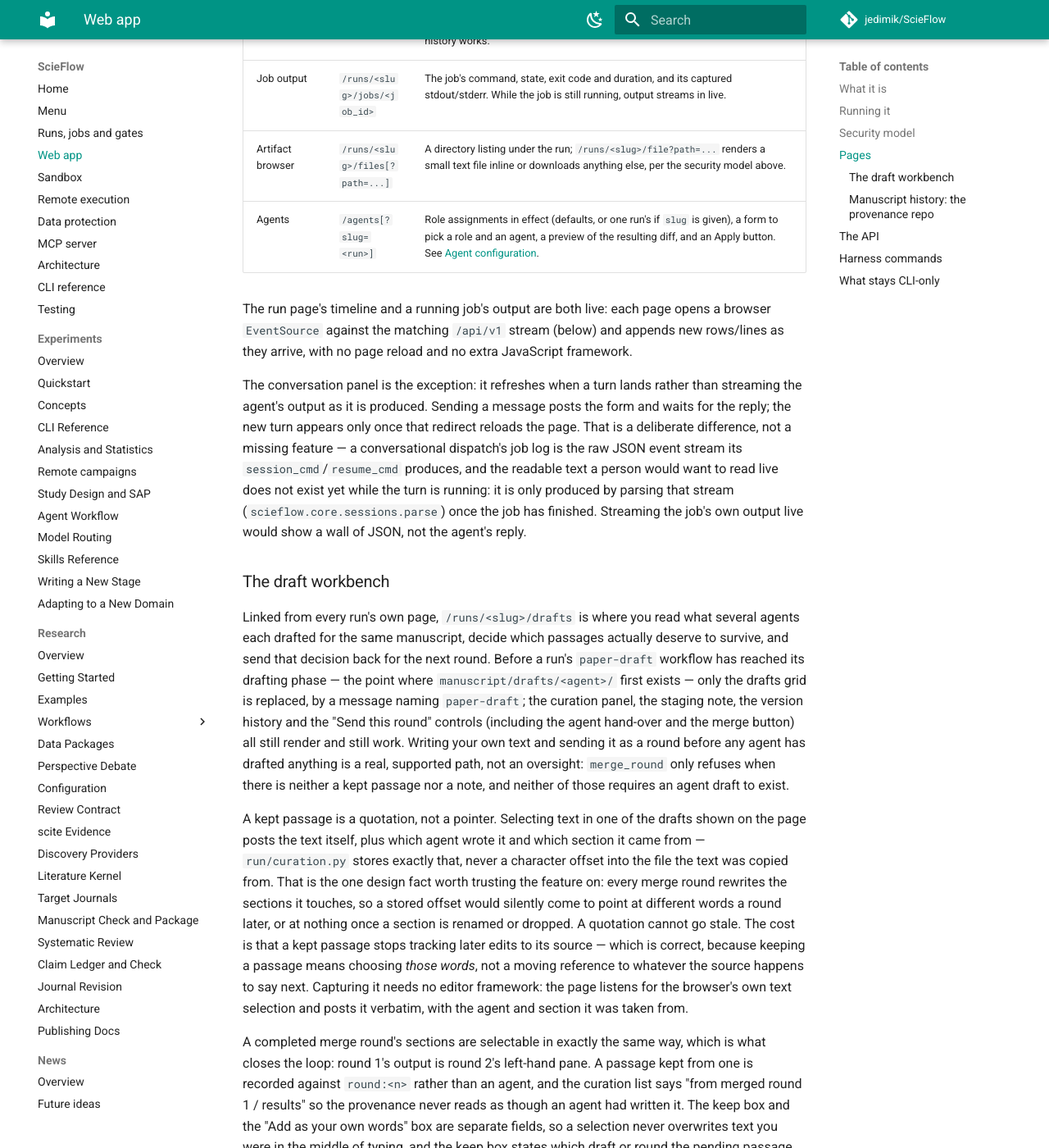
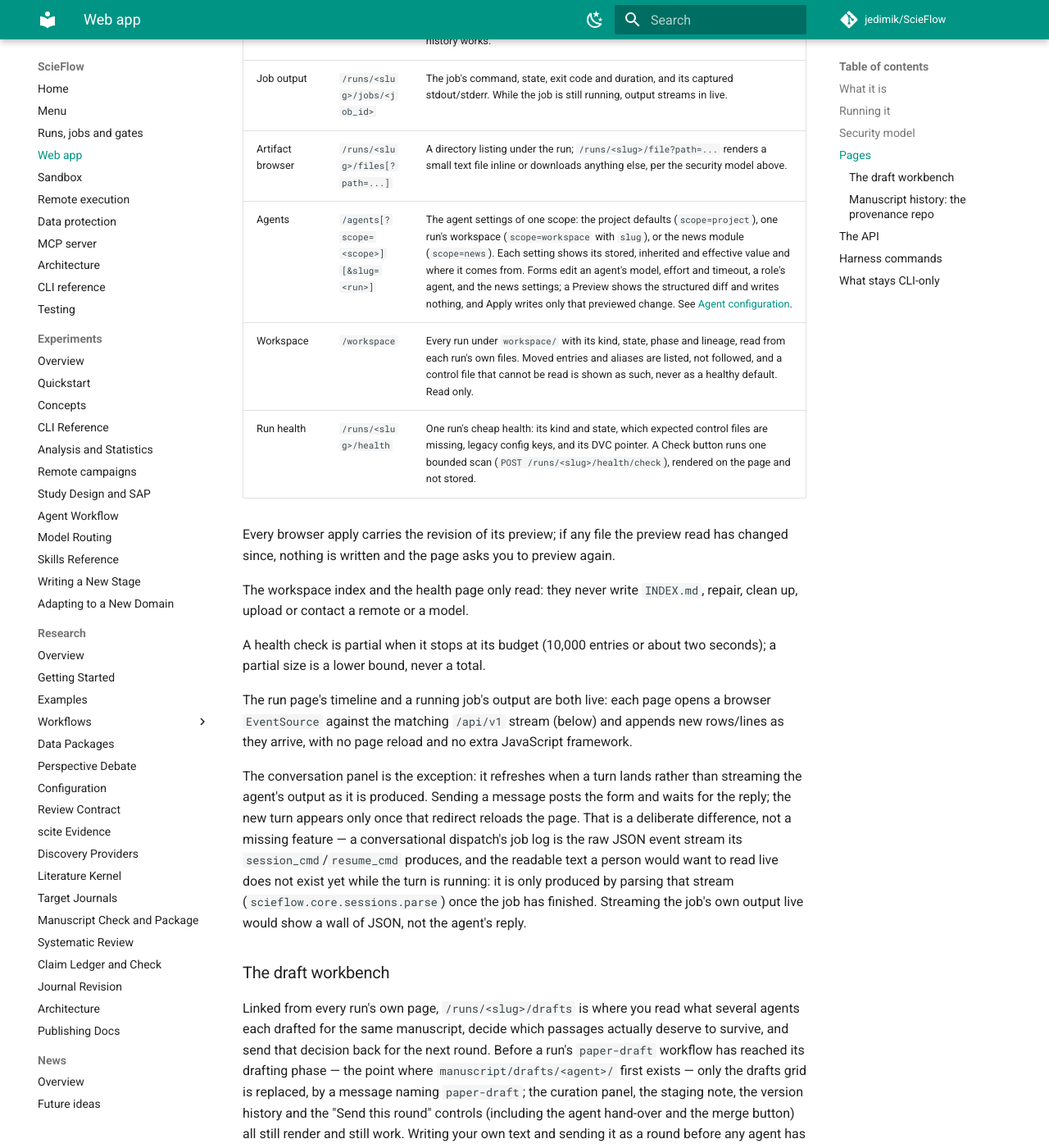
Before and after one commit to jedimik/ScieFlow, an MkDocs documentation site: the page built from docs/web.md, in a window 1280 px wide and 1400 px high, scrolled down 4100 px. Shown: the whole window at 82% size. Built offline with MkDocs 1.6.1 and Material for MkDocs 9.7.7, drawn with Linux system fonts in a browser that asks for light colours; comment, search, counter and statistics services are not loaded; some of the changed text lies outside the part shown.

Commit message:
docs(web,menu): T-12 sentences T3-T8, the Workspace and Run health pages, the API rows (T-12 t7)

```diff
--- a/docs/web.md
+++ b/docs/web.md
@@ -144,7 +144,15 @@ at exactly this.
 | Draft workbench | `/runs/<slug>/drafts` | Every drafting agent's sections, side by side, each with a Compile PDF button; the curation built from them — kept passages and your own written blocks, reorderable, each removable, with a version history and a Restore button next to any earlier one; a note staged for the next round; the control that sends the round to the merging agent; and a manuscript-history panel with a diff form beside it. See below for what makes a kept passage trustworthy, how a round is dispatched, how the preview compiles, and how the manuscript's own git history works. |
 | Job output | `/runs/<slug>/jobs/<job_id>` | The job's command, state, exit code and duration, and its captured stdout/stderr. While the job is still running, output streams in live. |
 | Artifact browser | `/runs/<slug>/files[?path=...]` | A directory listing under the run; `/runs/<slug>/file?path=...` renders a small text file inline or downloads anything else, per the security model above. |
-| Agents | `/agents[?slug=<run>]` | Role assignments in effect (defaults, or one run's if `slug` is given), a form to pick a role and an agent, a preview of the resulting diff, and an Apply button. See [Agent configuration](agents.md#the-agents-page). |
+| Agents | `/agents[?scope=<scope>][&slug=<run>]` | The agent settings of one scope: the project defaults (`scope=project`), one run's workspace (`scope=workspace` with `slug`), or the news module (`scope=news`). Each setting shows its stored, inherited and effective value and where it comes from. Forms edit an agent's model, effort and timeout, a role's agent, and the news settings; a Preview shows the structured diff and writes nothing, and Apply writes only that previewed change. See [Agent configuration](agents.md#the-agents-page). |
+| Workspace | `/workspace` | Every run under `workspace/` with its kind, state, phase and lineage, read from each run's own files. Moved entries and aliases are listed, not followed, and a control file that cannot be read is shown as such, never as a healthy default. Read only. |
+| Run health | `/runs/<slug>/health` | One run's cheap health: its kind and state, which expected control files are missing, legacy config keys, and its DVC pointer. A Check button runs one bounded scan (`POST /runs/<slug>/health/check`), rendered on the page and not stored. |
+
+Every browser apply carries the revision of its preview; if any file the preview read has changed since, nothing is written and the page asks you to preview again.
+
+The workspace index and the health page only read: they never write `INDEX.md`, repair, clean up, upload or contact a remote or a model.
+
+A health check is partial when it stops at its budget (10,000 entries or about two seconds); a partial size is a lower bound, never a total.
 
 The run page's timeline and a running job's output are both live: each page
 opens a browser `EventSource` against the matching `/api/v1` stream (below)
@@ -461,7 +469,12 @@ this app's own pages — it is a stable-enough surface to script against.
 | `POST /api/v1/runs/<slug>/conversation` | Send one message; the reply is a sandboxed job that resumes the agent's session — `service.say`. There is no CLI equivalent: the conversation is browser-only today. |
 | `POST /api/v1/runs/<slug>/conversation/agent` | Hand the conversation to a different agent, clearing its recorded session — `service.set_conversation_agent`. |
 | `GET /api/v1/gates` | Gates still waiting for an answer, optionally `?slug=<run>`. |
-| `GET /api/v1/agents` | Effective role assignments and agent settings, with their sources. |
+| `GET /api/v1/agents` | Effective role assignments and agent settings, with their sources; with `scope` (`project`, `workspace` or `news`), the browser view of that scope. |
+| `POST /api/v1/agents/preview` | A browser change to the agent settings as JSON: its structured diff and the `revision` that binds it — `service.plan_agent_changes`. Writes nothing. |
+| `POST /api/v1/agents/apply` | Write a previewed change; it needs the `revision` of that preview — `service.apply_agent_changes`. A refusal is 400; a stale, busy or partial configuration is 409. |
+| `GET /api/v1/workspace` | The read-only workspace index — `service.workspace_index`. |
+| `GET /api/v1/runs/<slug>/health` | A run's cheap health, fixed reads only — `service.run_health`. |
+| `POST /api/v1/runs/<slug>/health/check` | One bounded scan of a run, returned and not stored — `service.scan_run_health`. |
 | `GET /api/v1/runs/<slug>/events/stream` | Server-sent events: the timeline, replayed then followed live. |
 | `GET /api/v1/jobs/<job_id>/log/stream` | Server-sent events: one frame per line of a job's stdout, as it is written. |
 | `POST /api/v1/runs/<slug>/phase` | Set a phase's state — `service.mark_phase`, same as `scieflow run mark`. |
@@ -479,6 +492,8 @@ Every `POST` above needs the CSRF header as well as the session cookie (see
 `/runs/<slug>/...` and `/agents` routes instead, which redirect back to a
 page rather than returning JSON. Both sets — and no others — are exactly
 the mutating-route inventory `tests/web/test_read_only.py` enforces.
+
+`GET /api/v1/agents` without `scope` still returns the full effective configuration, command templates included; with `scope=` it returns the browser view, which never includes them.
 
 The generated OpenAPI schema is at `/api/v1/openapi.json`, and interactive
 docs (Swagger UI) are at `/api/v1/docs` — both need the session cookie too.
@@ -543,11 +558,7 @@ A few things are terminal-only on purpose, not because nobody got to them:
   for a primary on one role. It exists to be deliberate and explicit (see
   [Agent configuration](agents.md#support-agents-as-primary-per-role)); a
   button that could do it in one click would defeat that purpose.
-- **Per-agent field edits, promotions and demotions on the Agents page.**
-  The page (below) covers role assignment only — see
-  ["The Agents page"](agents.md#the-agents-page). Changing a field like
-  `timeout_min`, or granting/removing a `--promote` exception, is still
-  `scieflow agent configure`.
+- **Command templates and promotions.** Executable command templates (`cmd`, `stdin_cmd`), project `enabled`, and support-as-primary promotion and demotion stay CLI-only; a workspace cannot set `enabled` at all. The browser can change an agent's model, effort and timeout, and a role's agent, in the project and in a workspace; see ["The Agents page"](agents.md#the-agents-page).
 
 Starting a run used to belong on this list; it no longer does — see the
 Start page above. Once a run exists, one way or the other, everything else
```
Also changed, not shown: docs/menu.md (+1 -2 lines).
